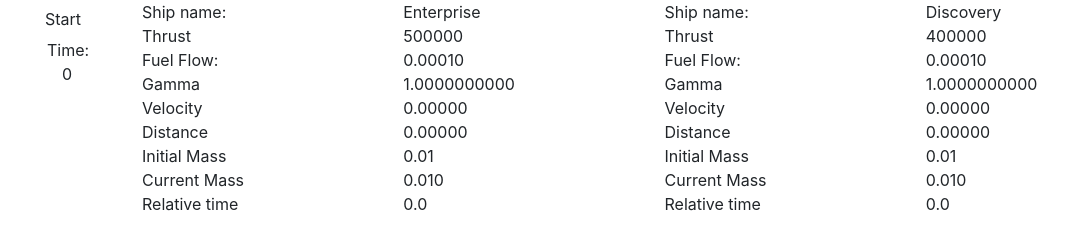
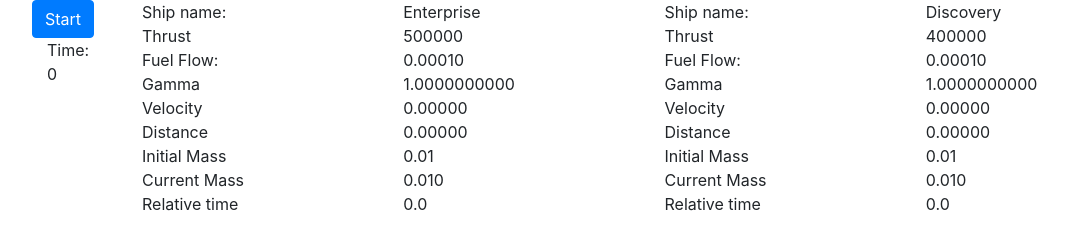
Before and after one commit to CuAnnan/TimeDilation, a plain HTML site: page index.html in a window 1280 px wide. Shown: the whole page, without its empty margins (38-1106 px from the left). Drawn offline with nearby package versions, Linux system fonts and the light colour scheme.

Commit message:
initial commit

```diff
--- a/index.html
+++ b/index.html
@@ -39,8 +39,8 @@
                     $('.shipDistance', $elem).text(ship.distance.toPrecision(6));
                     $('.shipVelocity', $elem).text(ship.velocity.toPrecision(6));
                     $('.shipMass', $elem).text(ship.mass.toPrecision(2));
+                    $('.shipFuelFlow', $elem).text(ship.fuelFlow.toPrecision(2));
                     $('.shipTime', $elem).text(ship.relativeTime.toPrecision(2));
-                    $('.shipFuelFlow', $elem).text(ship.fuelFlow.toPrecision(2));
                 }
 
                 Game.render(function(a){
@@ -52,8 +52,8 @@
                             ship.$elem = createShipElement(i, ship).appendTo($ships);
                         }
                         updateShipElement(ship);
-                        $('#globalTimer').text(Math.round(this.ticks/100));
                     }
+                    $('#globalTimer').text(this.ticks/100);
                 });
 
             });
@@ -65,11 +65,11 @@
     <div class="row">
         <div class="col-1">
             <div class="row">
-                <button class="btn btn-warn" id="gameStateToggleBtn">Start</button>
+                <button class="btn btn-primary" id="gameStateToggleBtn">Start</button>
             </div>
             <div class="col">
                 <div class="row">Time:</div>
-                <div id="globalTimer"></div>
+                <div class="row" id="globalTimer"></div>
             </div>
 
         </div>
```
